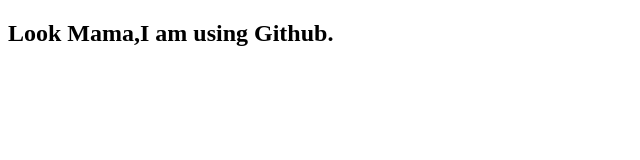
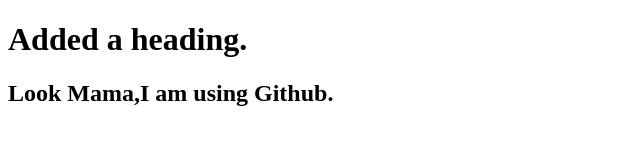
Before and after one commit to Swarna-Ghosh-Riya/my-first-website, a plain HTML site: page index.html in a window 1280 px wide. Shown: the whole page, without its empty margins (0-640 px from the left). Drawn offline with Linux system fonts and the light colour scheme.

Commit message:
added a header

```diff
--- a/index.html
+++ b/index.html
@@ -6,6 +6,7 @@
     <title>Document</title>
 </head>
 <body>
+    <h1>Added a heading.</h1>
     <h2>Look Mama,I am using Github.</h2>
 </body>
 </html>
```
Also changed, not shown: 1 other file.
